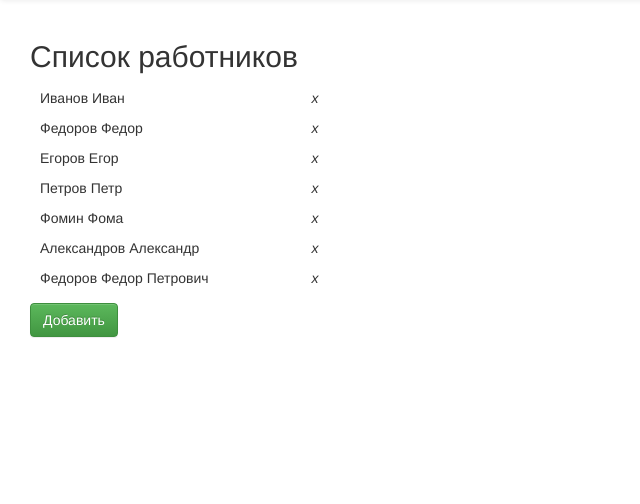
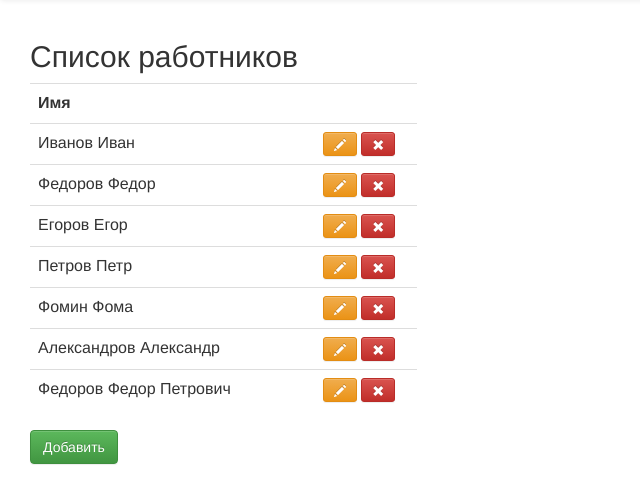
Before and after one commit to darkdram/timeline, a PHP site: page /workers.php in a window 1280 px wide. Shown: the part 52-556 px from the top of the page, without its empty margins (0-640 px from the left). Run offline with PHP 8.4, Linux system fonts and the light colour scheme; the visitor is signed in with stand-in values (Sample User, id 1); data comes from the database, SQL or seed files in the repository; some libraries are stand-ins or nearby versions.

Commit message:
add editWorker functional

```diff
--- a/assets/css/main.css
+++ b/assets/css/main.css
@@ -84,8 +84,8 @@
 }
 
 
-.table > tbody > tr > td:nth-child(1),
-.table > tbody > tr > td:nth-child(2) {
+.table-schedule > tbody > tr > td:nth-child(1),
+.table-schedule > tbody > tr > td:nth-child(2) {
   min-width: 200px;
 }
 
--- a/timeline.php
+++ b/timeline.php
@@ -31,7 +31,6 @@
       <!-- <button id="show-modal" @click="showModal = true">Show Modal</button> -->
       <!-- use the modal component, pass in the prop -->
       <modal v-if="showModal" @close="showModal = false">
-        <!-- <input type="text" class="datetime"> -->
         <h3 slot="header">{{ action_label }}</h3>
 
         <div slot="body">
@@ -115,8 +114,6 @@
           </div>
         </div>
 
-
-
         <div slot="footer">
           <button class="modal-default-button btn btn-success" v-if="action == 'add'" @click="addProject()">
             Добавить
--- a/timetable.php
+++ b/timetable.php
@@ -23,7 +23,7 @@
 
 
         <div class="table-wrapper" v-if="sched && sched.length > 0">
-          <table border="1" class="schedule table">
+          <table border="1" class="schedule table table-schedule">
             <tr>
               <td>&nbsp;</td>
               <td>&nbsp;</td>
--- a/workers.php
+++ b/workers.php
@@ -1,4 +1,4 @@
-<?
+<?php
   require $_SERVER['DOCUMENT_ROOT'] . '/inc/header.php';
 ?>
 
@@ -7,48 +7,58 @@
 
       <div  v-show=" view == 'workers' ">
         <h2>Список работников</h2>
-        <ul class="workers" v-cloak>
-          <li v-for="worker in users">
-            {{ worker.name }}
-            <i @click="removeWorker(worker.id, worker.name)" class="removeBtn">x</i>
-          </li>
-        </ul>
+        <div class="row">
+          <div class="col-md-4">
+            <table class="table" v-if="users.length > 0">
+              <tr>
+                <th colspan="7">Имя</th>
+                <th colspan="3" style="text-align: center;">&nbsp;</th>
+              </tr>
+
+              <tr v-for="worker in users">
+                <td  colspan="7">{{ worker.name }}</td>
+                <td  colspan="3" style="text-align: center;">
+                  <button type="button" class="btn btn-sm btn-warning" @click="editWorker(worker.id, worker.name)">
+                    <i class="glyphicon glyphicon-pencil"></i>
+                  </button>
+
+                  <button type="button" class="btn btn-sm btn-danger" @click="removeWorker(worker.id, worker.name)">
+                    <i class="glyphicon glyphicon-remove"></i>
+                  </button>
+                </td>
+              </tr>
+            </table>
+          </div>
+        </div>
+
         <button class="modal-default-button btn btn-success" @click="action = 'add'; showWorkerModal = true">
             Добавить
         </button>
-<!--         <button class="modal-default-button btn btn-success" @click="action = 'edit'; showWorkerModal = true">
-            Изменить
-        </button> -->
       </div>
 
       <modal v-if="showWorkerModal" @close="showWorkerModal = false" v-cloak>
-        <!-- <input type="text" class="datetime"> -->
         <h3 slot="header">{{ action_worker_label }}</h3>
 
         <div slot="body">
           <div class="row dates-row">
             <div class="col-md-4">
-              ФИО работника
+              <label for="worker_name_modal">ФИО работника</label>
             </div>
             <div class="col-md-4">
-              <input type="text" name="worker_name" v-model="worker_name">
+              <input type="text" id="worker_name_modal" class="form-control" name="worker_name" v-model="worker_name">
             </div>
           </div>
         </div>
 
         <div slot="footer">
-          <button class="modal-default-button btn btn-success" v-if="action == 'add'" @click="addWorker()">
-            Добавить
-          </button>
-          <button class="modal-default-button btn btn-success" v-if="action == 'edit'" @click="showWorkerModal = false">
+          <button class="modal-default-button btn btn-success" @click="saveWorker()">
             Сохранить
           </button>
-          <button class="modal-default-button btn btn-success" @click="showWorkerModal = false">
+          <button class="modal-default-button btn btn-success" @click="closeWorkerModal()">
             Отмена
           </button>
         </div>
       </modal>
-
     </div>
 
 <?php
```
Also changed, not shown: assets/js/main.js (+32 -2 lines), data/saveWorker.php (added, +47 -0 lines). Lines whose indentation alone changed are shown as unchanged.
